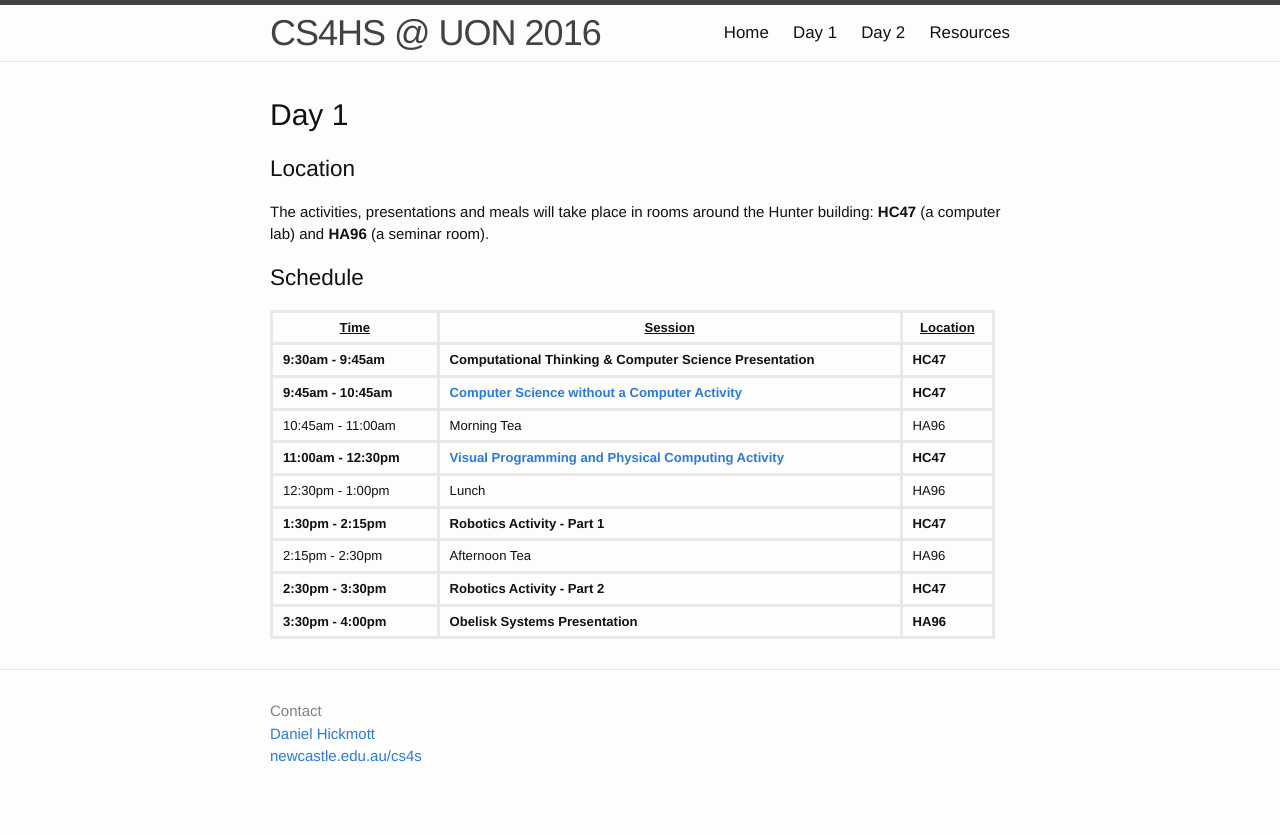
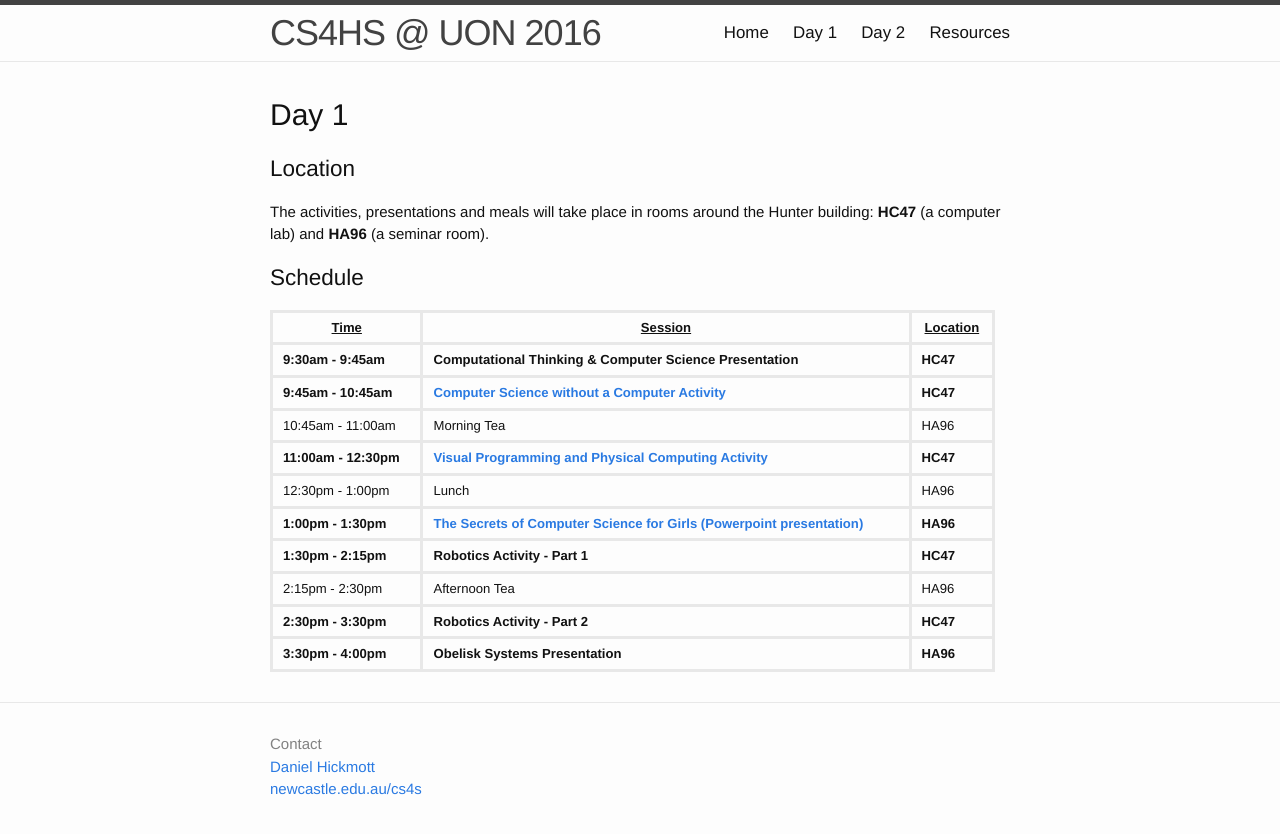
Before and after one commit to cs4s/hs-2016, a Jekyll site: the page built from day1/index.md, in a window 1280 px wide. Shown: the top 834 px of the page. Built offline with Jekyll 4.4.1, drawn with Linux system fonts in a browser that asks for light colours.

Commit message:
Adds CS for Girls presentation

```diff
--- a/day1/index.md
+++ b/day1/index.md
@@ -19,6 +19,7 @@ The activities, presentations and meals will take place in rooms around the Hunt
 | 10:45am - 11:00am | Morning Tea | HA96 |
 | **11:00am - 12:30pm** | [**Visual Programming and Physical Computing Activity**]( {{ site.baseurl | append: site.scratch_path }}) | **HC47** |
 | 12:30pm - 1:00pm | Lunch | HA96 |
+| **1:00pm - 1:30pm** | [**The Secrets of Computer Science for Girls (Powerpoint presentation)**](peggy_presentation.pptx) | **HA96** |
 | **1:30pm - 2:15pm** | **Robotics Activity - Part 1** | **HC47** |
 | 2:15pm - 2:30pm | Afternoon Tea | HA96 |
 | **2:30pm - 3:30pm** | **Robotics Activity - Part 2** | **HC47** |
```
Also changed, not shown: 1 other file.
